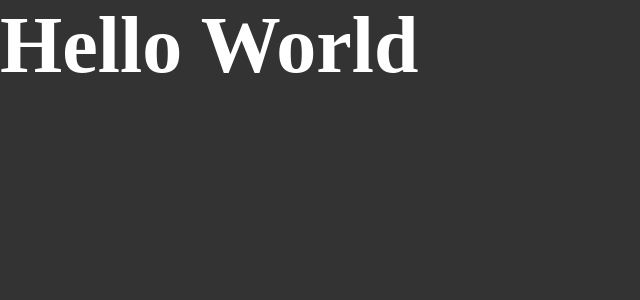
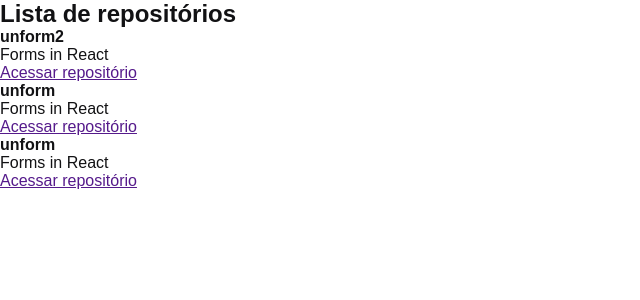
Before and after one commit to biancagualter/reactjs-fundamentals-github-explorer, a React app: page / in a window 1280 px wide. Shown: the top 300 px of the page, without its empty margins (0-640 px from the left). Built offline with nearby package versions, Linux system fonts and the light colour scheme.

Commit message:
🚧  important concepts - first react component

```diff
--- a/src/App.jsx
+++ b/src/App.jsx
@@ -1,5 +1,6 @@
+import { RepositoryList } from './components/RepositoryList'
 import './styles/global.scss'
 
 export function App() {
-    return <h1>Hello World</h1>
+    return <RepositoryList />
 }
--- /dev/null
+++ b/src/components/RepositoryList.jsx
@@ -0,0 +1,33 @@
+const repositoryName = 'unform2'
+
+export function RepositoryList() {
+    return (
+        <section className="repository-list">
+            <h1>Lista de repositórios</h1>
+
+            <ul>
+                <li>
+                    <strong>{repositoryName}</strong>
+                    <p>Forms in React</p>
+                    <a href="">
+                        Acessar repositório
+                    </a>
+                </li>
+                <li>
+                    <strong>unform</strong>
+                    <p>Forms in React</p>
+                    <a href="">
+                        Acessar repositório
+                    </a>
+                </li>
+                <li>
+                    <strong>unform</strong>
+                    <p>Forms in React</p>
+                    <a href="">
+                        Acessar repositório
+                    </a>
+                </li>
+            </ul>
+        </section>
+    )
+}
--- a/src/styles/global.scss
+++ b/src/styles/global.scss
@@ -5,11 +5,6 @@
 }
 
 body {
-    font: Arial, Helvetica, sans-serif;
-    background: #333;
-    color: #fff;
-
-    h1 {
-        font-size: 80px;
-    }
+    font: 16px "Helvetica New", Arial, sans-serif;
+    color: #121214;
 }
```
